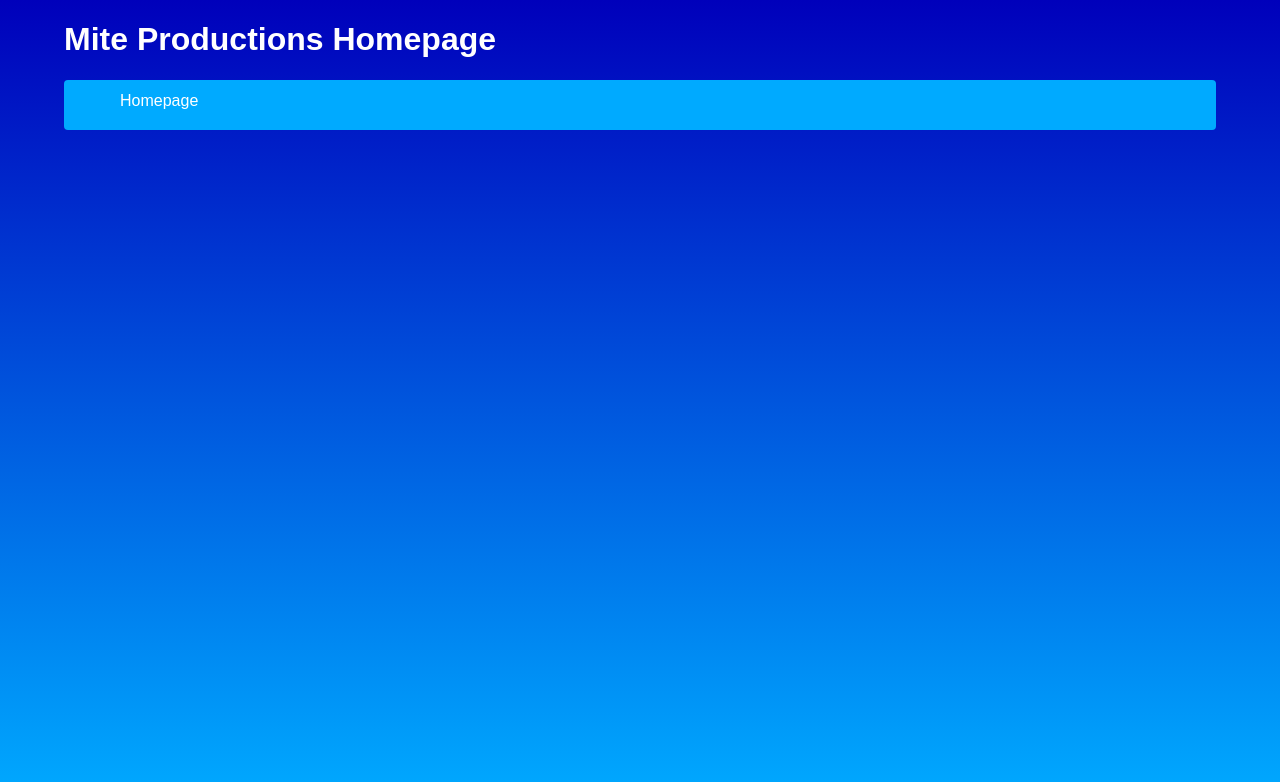
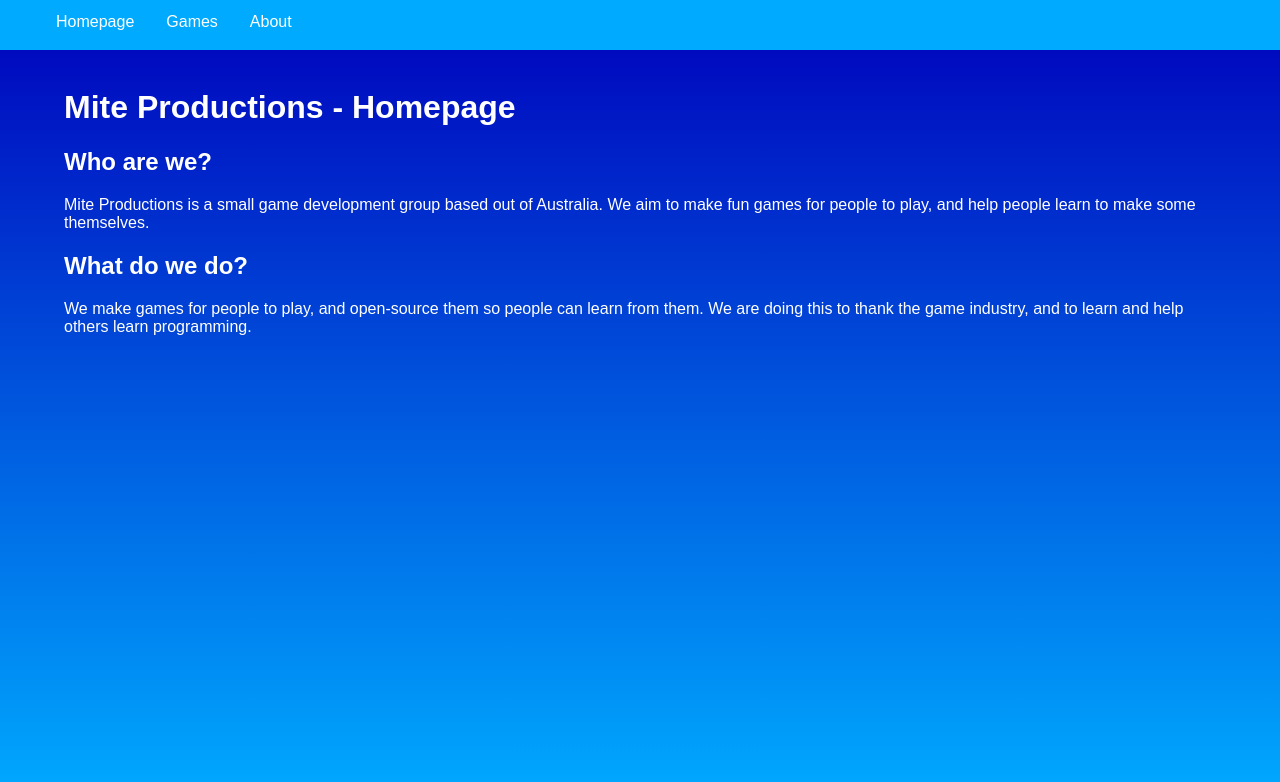
Before and after one commit to TheBlueRuby/miteprod-site-react, a React (Create React App) app: page / in a window 1280 px wide. Shown: the top 782 px of the page. Built offline with nearby package versions, Linux system fonts and the light colour scheme.

Commit message:
added multiple pages (currently blank)

```diff
--- a/package.json
+++ b/package.json
@@ -8,6 +8,7 @@
     "@testing-library/user-event": "^13.5.0",
     "react": "^18.2.0",
     "react-dom": "^18.2.0",
+    "react-router-dom": "^6.4.3",
     "react-scripts": "5.0.1",
     "web-vitals": "^2.1.4"
   },
--- /dev/null
+++ b/src/About.js
@@ -0,0 +1,11 @@
+function About() {
+    return (
+        <div>
+            <h1>Mite Productions - About</h1>
+            <h2>Who are we?</h2>
+            <p>Description</p>
+        </div>
+    );
+}
+
+export default About;
--- a/src/App.css
+++ b/src/App.css
@@ -9,7 +9,15 @@ html {
 }
 
 body {
+	margin: 0;
+}
+
+.page-content {
 	max-width: 90vw;
 	margin: auto;
 	color: #fff;
 }
+
+a {
+	color: #0f0;
+}
--- a/src/App.js
+++ b/src/App.js
@@ -1,14 +1,25 @@
-import NavBar from './NavBar'
-import './App.css'
+import "./App.css";
 
-function App(props) {
-  return (
-	<div className='page-content'>
-		<h1>{ props.title }</h1>
-		<NavBar />
-		<br />
-	</div>
-  );
+import { Route, Routes } from "react-router-dom";
+
+import Homepage from "./Homepage";
+import About from "./About";
+import Games from "./games/Games";
+import Globals from "./Globals";
+
+function App() {
+    return (
+        <div>
+            <Globals />
+            <div className="page-content">
+                <Routes>
+                    <Route exact path="/" element={<Homepage />} />
+                    <Route exact path="/about" element={<About />} />
+                    <Route exact path="/games" element={<Games />} />
+                </Routes>
+            </div>
+        </div>
+    );
 }
 
 export default App;
--- /dev/null
+++ b/src/Globals.js
@@ -0,0 +1,12 @@
+import NavBar from "./NavBar";
+
+function Globals(props) {
+    return (
+        <div>
+            <NavBar />
+            <br />
+        </div>
+    );
+}
+
+export default Globals;
--- /dev/null
+++ b/src/Homepage.js
@@ -0,0 +1,21 @@
+function Homepage() {
+    return (
+        <div>
+            <h1>Mite Productions - Homepage</h1>
+            <h2>Who are we?</h2>
+            <p>
+                Mite Productions is a small game development group based out of
+                Australia. We aim to make fun games for people to play, and help
+                people learn to make some themselves.
+            </p>
+            <h2>What do we do?</h2>
+            <p>
+                We make games for people to play, and open-source them so people
+                can learn from them. We are doing this to thank the game
+                industry, and to learn and help others learn programming.
+            </p>
+        </div>
+    );
+}
+
+export default Homepage;
--- a/src/NavBar.css
+++ b/src/NavBar.css
@@ -1,18 +1,17 @@
 .navbar {
 	display: flex;
-	max-width: 90vw;
+	width: 100vw !important;
 	height: 50px;
 	background-color: #0af;
 	position: sticky;
 	position: -webkit-sticky;
 	white-space: nowrap;
-	margin: auto;
+	margin: 0;
 	padding: 0;
 	overflow: hidden;
 	overflow-x: auto;
 	max-height: 50px;
 	justify-content: left;
-	border-radius: 4px;
 	top: -1px;
 	transition: all 100ms ease-in-out;
 	flex-wrap: nowrap;
--- a/src/NavBar.js
+++ b/src/NavBar.js
@@ -1,3 +1,5 @@
+import { Link } from "react-router-dom";
+
 import "./NavBar.css";
 
 function NavBar() {
@@ -5,11 +7,25 @@ function NavBar() {
         <div className="navbar">
             <div className="navbar-container">
                 <ul className="navbar-list">
+
                     <li className="navbar-item">
-                        <a href="/" className="navbar-link">
+                        <Link to="/" className="navbar-link">
                             Homepage
-                        </a>
+                        </Link>
                     </li>
+
+					<li className="navbar-item">
+                        <Link to="/games" className="navbar-link">
+                            Games
+                        </Link>
+                    </li>
+
+					<li className="navbar-item">
+                        <Link to="/about" className="navbar-link">
+                            About
+                        </Link>
+                    </li>
+
                 </ul>
             </div>
         </div>
--- /dev/null
+++ b/src/games/Games.js
@@ -0,0 +1,13 @@
+function Games() {
+    return (
+        <div>
+		<h1>Mite Productions - Games</h1>
+            <h2>TheBlueRuby</h2>
+            <ul>
+				<li><a href="https://blueruby.itch.io/">Game Name</a></li>
+			</ul>
+        </div>
+    );
+}
+
+export default Games;
--- a/src/index.js
+++ b/src/index.js
@@ -1,11 +1,14 @@
-import React from 'react';
-import ReactDOM from 'react-dom/client';
-import App from './App';
+import React from "react";
+import ReactDOM from "react-dom/client";
+import App from "./App";
+import { BrowserRouter } from "react-router-dom";
 
-const root = ReactDOM.createRoot(document.getElementById('root'));
+const root = ReactDOM.createRoot(document.getElementById("root"));
 
 root.render(
-  <React.StrictMode>
-    <App title="Mite Productions Homepage"/>
-  </React.StrictMode>
+    <React.StrictMode>
+        <BrowserRouter>
+            <App title="Mite Productions Homepage" />
+        </BrowserRouter>
+    </React.StrictMode>
 );
```
Also changed, not shown: 1 other file (tests, documents, lock files or other folders).
